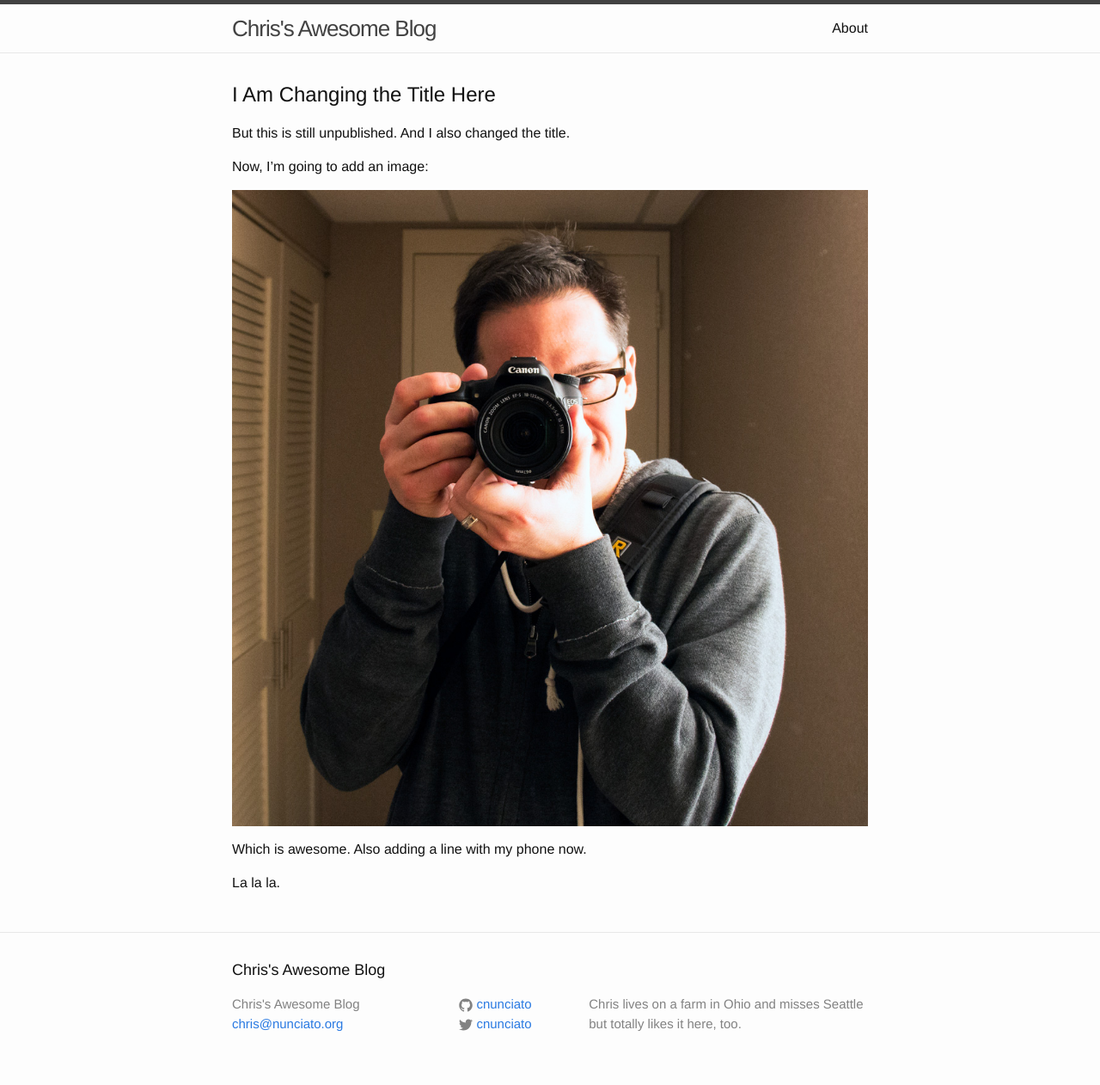
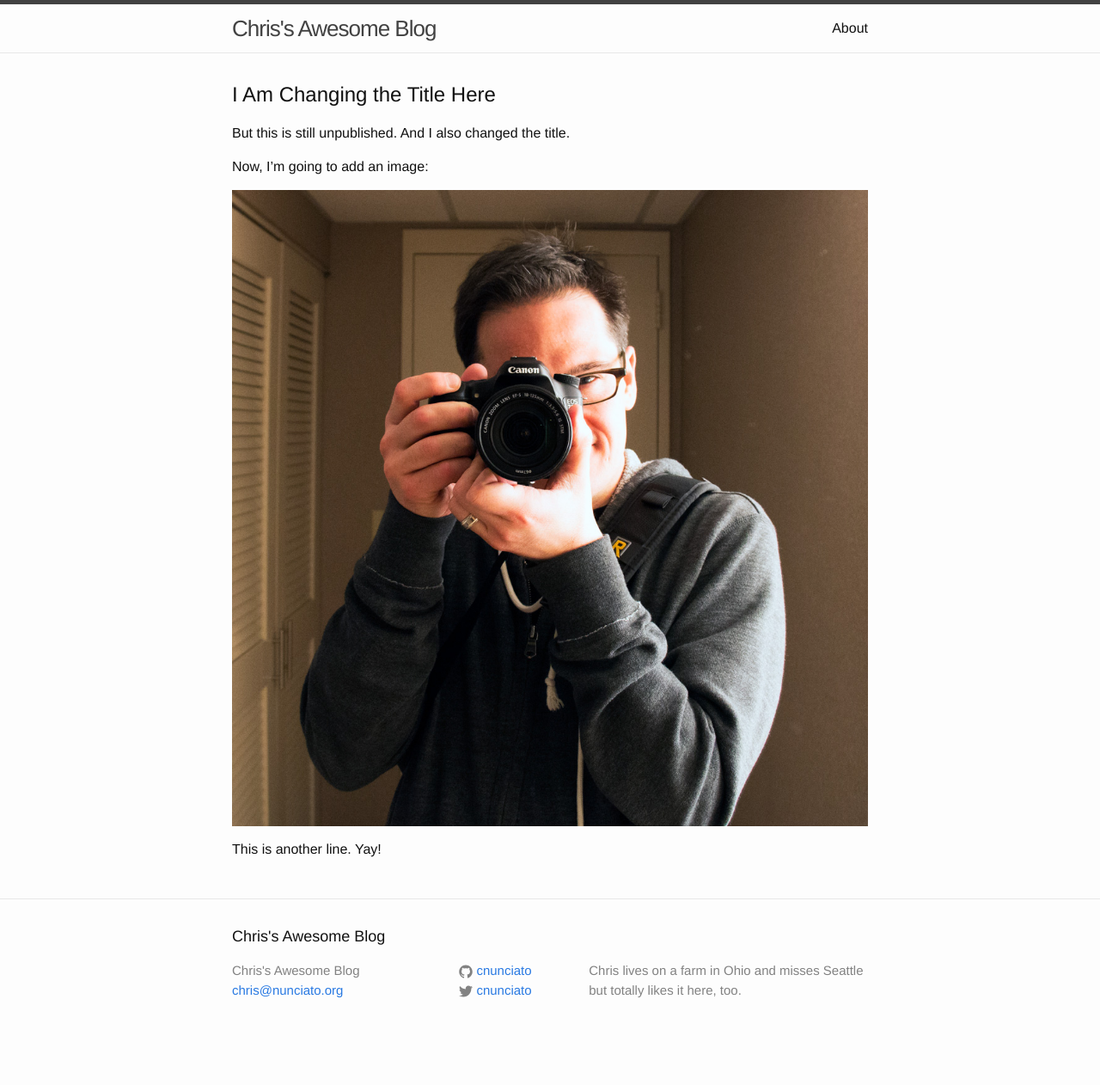
Before and after one commit to cnunciato/jekyll-blog-test, a Jekyll site: the page built from _posts/2014-11-26-my-new-title.md, in a window 1280 px wide. Shown: the whole page at 86% size. Built offline with Jekyll 4.4.1, drawn with Linux system fonts in a browser that asks for light colours; Markdown is read by kramdown in place of the engine named in the settings; after the commit the page ends 1223 px from its top, so only the background shows below that.

Commit message:
Changed some stuff.

```diff
--- a/_posts/2014-11-26-my-new-title.md
+++ b/_posts/2014-11-26-my-new-title.md
@@ -13,6 +13,4 @@ Now, I'm going to add an image:
 
 ![camera.jpg]({{site.baseurl}}/images/camera.jpg)
 
-Which is awesome. Also adding a line with my phone now.
-
-La la la.
+This is another line. Yay!
```
